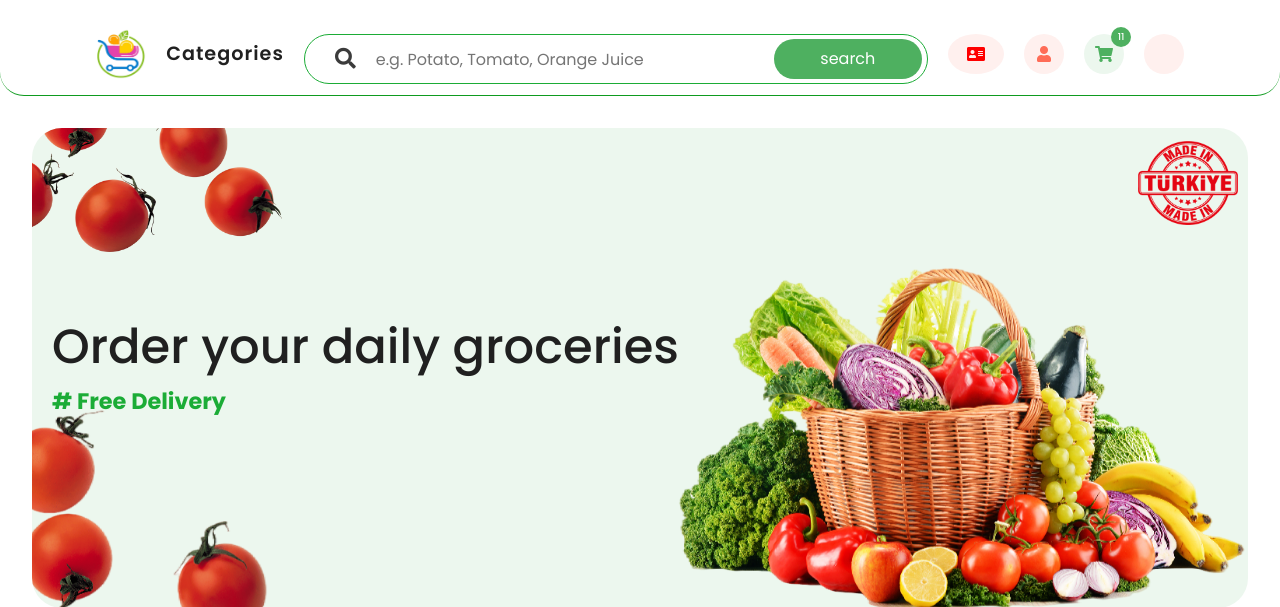
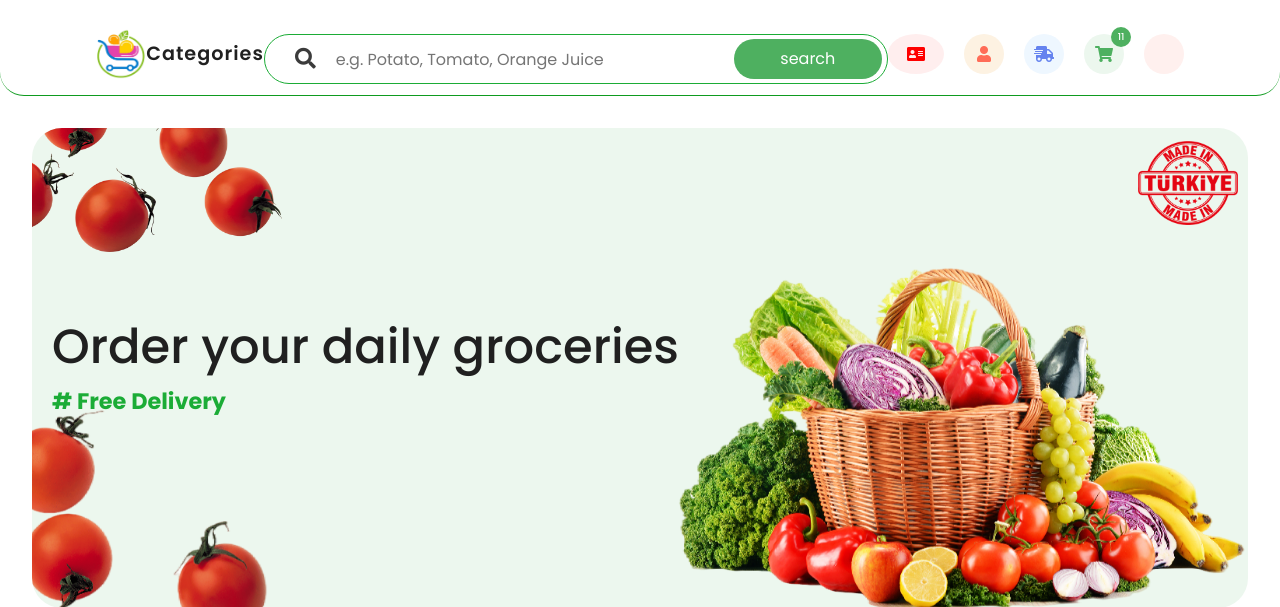
Before and after one commit to abdulkadiroksuz/Supermarket_Web_App, a Django app: page / in a window 1280 px wide. Shown: the top 607 px of the page. Run offline with Django 4.2, Linux system fonts and the light colour scheme; a user stored in the database is signed in; data comes from the database, SQL or seed files in the repository; some libraries are stand-ins or nearby versions.

Commit message:
Order History
Icon added only. Functionalize view button

```diff
--- a/market/market/urls.py
+++ b/market/market/urls.py
@@ -32,4 +32,5 @@ urlpatterns = [
     path('user/', include('user.urls'), name="user"),
     path('item/', include('item.urls'), name="item"),
     path('cart/', include('cart.urls'), name="cart"),
+    path('order/', include('order.urls'), name="order"),
 ] + static(settings.MEDIA_URL, document_root=settings.MEDIA_ROOT)
--- /dev/null
+++ b/market/order/urls.py
@@ -0,0 +1,14 @@
+
+
+# users_app/urls.py
+from django.urls import path
+from . import views
+from .views import showDetail,listOrders
+
+app_name = 'order'
+
+urlpatterns = [
+    path('order-history/', listOrders, name='order-history'),
+    path('detail/<int:order_id>',showDetail,name='order-detail')
+    # Add other URLs as needed
+]
--- a/market/static/css/layout.css
+++ b/market/static/css/layout.css
@@ -162,7 +162,7 @@ body {
 
 .right-nav .admin {
     width: 3.5rem;
-    background-color: #fff0ee;
+    background-color: #ffeeee;
     color: #ff0000;
 }
 
@@ -171,11 +171,21 @@ body {
 }
 
 .right-nav .user {
-    background-color: #fff0ee;
+    background-color: #fdf2e2;
     color: #ff6c57;
 }
 
 .right-nav .user:hover {
+    border: 1px solid #ff6c57;
+
+}
+
+.right-nav .order {
+    background-color: #eef7ff;
+    color: #6583ef;
+}
+
+.right-nav .order:hover {
     border: 1px solid #ff6c57;
 
 }
--- a/market/templates/partials/_navbar.html
+++ b/market/templates/partials/_navbar.html
@@ -27,6 +27,9 @@
             <a id="user-icon" href="{% url 'user:profile' %}" class="user">
                 <i class="fas fa-user"></i>
             </a>
+            <a id="order-icon" href="{% url 'order:order-history' %}" class="order">
+                <i class="fas fa-shipping-fast"></i>
+            </a>
 
             <a id="cart-icon" href="{% url 'cart:cart' %}" class="cart" data-update-url="{% url 'cart:update_navbar_cart' %}">
                 <i class="fas fa-shopping-cart"></i>
--- a/market/user/templates/order/orderList.html
+++ b/market/user/templates/order/orderList.html
@@ -40,7 +40,7 @@
                             <td>{{order.address}}</td>
                             <td>{{order.total_price}}</td>
                             <td>{{order.status }}</td>
-                            <td><a href="#" class="btn btn-primary">View</a></td>
+                            <td><a href="{% url 'order:order-detail' order_id=order.id %}" class="btn btn-primary">View</a></td>
                         </tr>
 
                         {% endfor %}
--- a/market/user/urls.py
+++ b/market/user/urls.py
@@ -10,6 +10,5 @@ urlpatterns = [
     path('logout/', views.user_logout, name='logout'),
     path('signup/', views.user_signup, name='signup'),
     path('profile/', views.user_profile, name='profile'),
-    path('order-history/', orderview.listOrders, name='order-history'),
     # Add other URLs as needed
 ]
```
Also changed, not shown: market/order/views.py (+8 -1 lines).
